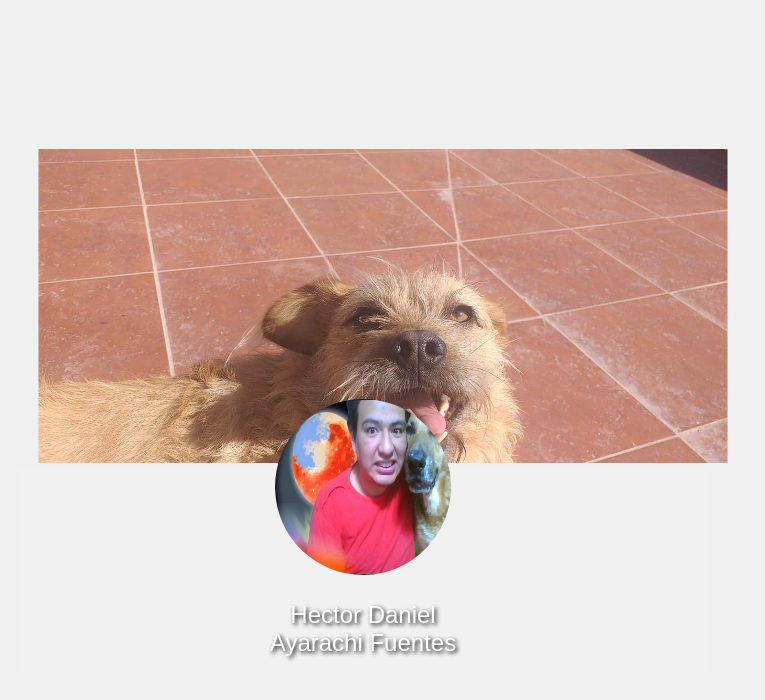
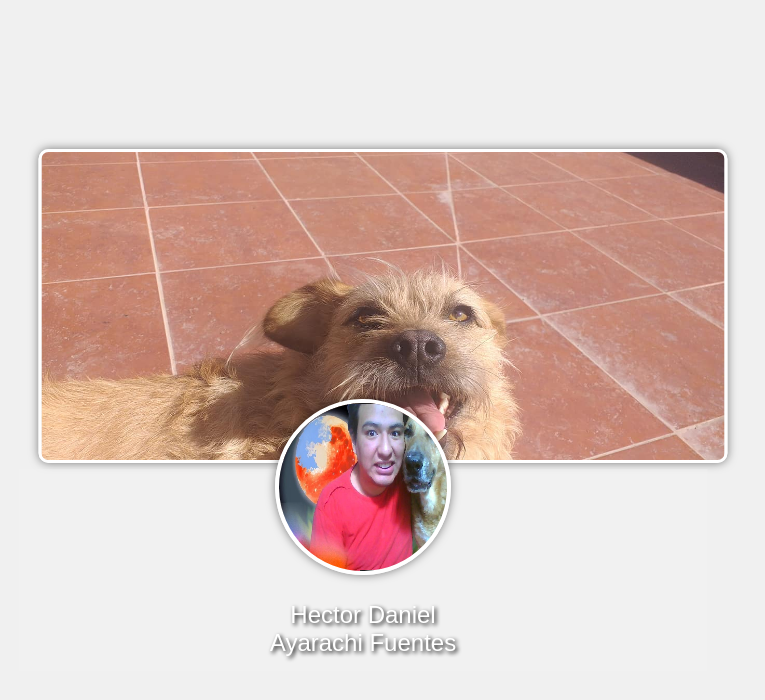
Before and after one commit to HectorDanielAyarachiFuentes/facebook-dulce, a plain HTML site: page index.html in a window 1280 px wide. Shown: the whole page, without its empty margins (277-1042 px from the left). Drawn offline with Linux system fonts and the light colour scheme; a web font is replaced by a local one.

Commit message:
border: 4px solid #fff; /* Borde blanco */     box-shadow: 0 0 10px rgba(0, 0, 0, 0.5); /* Sombra sutil */

```diff
--- a/index.html
+++ b/index.html
@@ -10,8 +10,8 @@
 <body>
   <main>
     <section class="Section2">
-      <img class="ImgPortada" src="Imagenes\dulce.jpg">
-      <img class="ImgPerfil" src="Imagenes\HectorAyarachi.png">
+      <img class="portada" id="img-portada" src="Imagenes\dulce.jpg">
+      <img class="perfil" id="img-perfil" src="Imagenes\HectorAyarachi.png">
       <div class="Fondo">
         <div class="Rectangle2"></div>
       </div>
--- a/style.css
+++ b/style.css
@@ -23,7 +23,24 @@ main {
     height: 100%;
 }
 
-.ImgPortada {
+
+.portada {
+    width: 689px;
+    height: 314px;
+    position: absolute;
+    left: 50%;
+    top: 100px;
+    transform: translateX(-50%); /* Centrado horizontal */
+    margin: 20px;
+    border: 4px solid #fff; /* Borde blanco */
+    box-shadow: 0 0 10px rgba(0, 0, 0, 0.5); /* Sombra sutil */
+    border-width: 3px;
+    border-style: solid;
+    border-radius: 10px;
+  }
+
+
+#img-portada {
     width: 689px;
     height: 314px;
     position: absolute;
@@ -33,7 +50,24 @@ main {
     margin: 20px;
 }
 
-.ImgPerfil {
+.perfil {
+    width: 176px;
+    height: 176px;
+    position: absolute;
+    left: 50%;
+    top: 370.22px;
+    transform: translateX(-50%) rotate(-1.05deg);
+    border-radius: 50%;
+    z-index: 9999;
+    image-rendering: pixelated; /* Preserva la nitidez de los pixeles */
+
+    /* Estilos adicionales */
+    border: 4px solid #fff; /* Borde blanco */
+    box-shadow: 0 0 10px rgba(0, 0, 0, 0.5); /* Sombra sutil */
+    cursor: pointer; /* Cambia el cursor a puntero */
+  }
+
+  #img-perfil {
     width: 176px;
     height: 176px;
     position: absolute;
```
